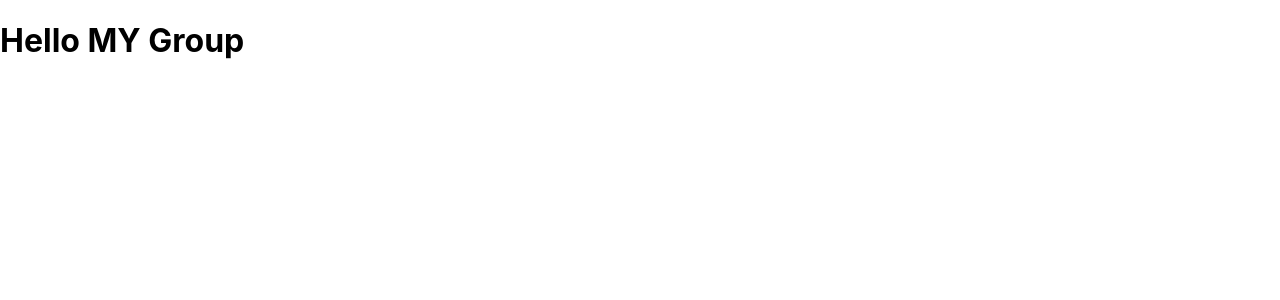
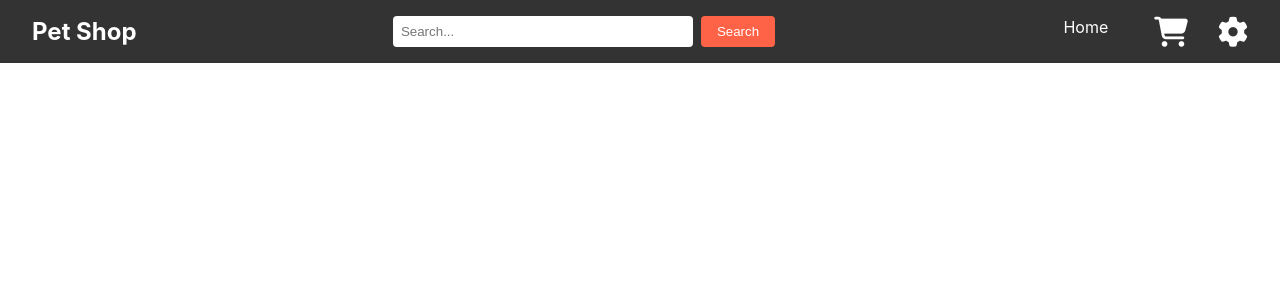
Before and after one commit to Phonekub/Assignment-Table, a React (Vite) app: page / in a window 1280 px wide. Shown: the top 300 px of the page. Built offline with nearby package versions, Linux system fonts and the light colour scheme.

Commit message:
add menu bar

```diff
--- /dev/null
+++ b/src/Menubar.css
@@ -0,0 +1,81 @@
+* {
+    margin: 0;
+    padding: 0;
+    box-sizing: border-box;
+}
+
+.menubar {
+    display: flex;
+    justify-content: space-between;
+    align-items: center;
+    background-color: #333;
+    color: #fff;
+    padding: 1rem 2rem;
+}
+
+.logo {
+    font-size: 1.5rem;
+    font-weight: bold;
+}
+
+.menu {
+    list-style: none;
+    display: flex;
+}
+
+.menu li {
+    margin-left: 2rem;
+}
+
+.menu li a {
+    color: #fff;
+    text-decoration: none;
+    font-size: 1rem;
+}
+
+.menu li a:hover {
+    color: #ff6347;
+}
+
+.search-form {
+    display: flex;
+    align-items: center;
+}
+
+.search-form input {
+    padding: 0.5rem;
+    border: none;
+    border-radius: 4px;
+    margin-right: 0.5rem;
+    width: 300px;
+}
+
+.search-form button {
+    padding: 0.5rem 1rem;
+    border: none;
+    border-radius: 4px;
+    background-color: #ff6347;
+    color: white;
+    cursor: pointer;
+}
+
+.search-form button:hover {
+    background-color: #ff4500;
+}
+
+.icons {
+    display: flex;
+    align-items: center;
+    margin-left: 1rem;
+}
+
+.icons i {
+    color: #fff;
+    font-size: 30px;
+    margin-left: 30px;
+    cursor: pointer;
+}
+
+.icons i:hover {
+    color: #ff6347;
+}
--- /dev/null
+++ b/src/Menubar.jsx
@@ -0,0 +1,44 @@
+import React, { useState } from 'react';
+import './Menubar.css';
+import '@fortawesome/fontawesome-free/css/all.min.css';
+
+
+const MenubarWithSearch = () => {
+    const [searchQuery, setSearchQuery] = useState('');
+
+    const handleSearchChange = (event) => {
+        setSearchQuery(event.target.value);
+    };
+
+    const handleSearchSubmit = (event) => {
+        event.preventDefault();
+        alert(`Searching for: ${searchQuery}`);
+    };
+
+    return (
+        <nav className="menubar">
+            <h1 className="logo">Pet Shop</h1>
+            <form className="search-form" onSubmit={handleSearchSubmit}>
+                <input
+                    type="text"
+                    placeholder="Search..."
+                    value={searchQuery}
+                    onChange={handleSearchChange}
+                />
+                <button type="submit">Search</button>
+            </form>
+            <ul className="menu">
+                <li><a href="/home">Home</a></li>
+                {/* <li><a href="/about">About</a></li> */}
+                {/* <li><a href="/services">Services</a></li> */}
+                {/* <li><a href="/contact">Contact</a></li> */}
+                <div className="icons">
+                    <a href="/cart" title="Cart"><i className="fas fa-shopping-cart"></i></a>
+                    <a href="/settings" title="Settings"><i className="fas fa-cog"></i></a>
+                </div>
+            </ul>
+        </nav>
+    );
+};
+
+export default MenubarWithSearch;
--- a/src/PetShop.jsx
+++ b/src/PetShop.jsx
@@ -1,3 +1,111 @@
-export default function(){
-    return (<><h1> Hello MY Group </h1></>);
+import './Petshop.css';
+import { useEffect, useState,useRef } from 'react';
+import axios from 'axios';
+function Item(props){
+    return (<div key={props.id}>
+        <img src={props.img} width={200} height={200}/><br/>
+        id: {props.id} <br/>
+        name: {props.name}<br/>
+        price: {props.price}<br/>
+        <button onClick={()=>props.callback(props)}>add cart</button>
+        <button onClick={()=>props.del_callback(props.id)}>delete</button>
+        <button onClick={()=>props.upd_callback(props)}>update</button>
+
+    </div>);
 }
+export default function Shop(){
+        let id;
+        const name_ref=useRef(null);
+        const price_ref=useRef(null);
+        const img_ref=useRef(null);
+        const [products,setProducts]=useState([]);
+        const URL="https://fuzzy-space-bassoon-wrv4j6vxjrc5xvv-5001.app.github.dev";
+        useEffect(()=>{
+            axios.get(URL+'/api/products')
+            .then(response=>{
+                setProducts(response.data);
+            })
+            .catch(error=>{
+                console.log("error");
+            });
+        }
+        ,[]);
+        const [cart,setCart]=useState([]);
+        function addCart(item){
+         setCart([...cart,{id:item.id,name:item.name,price:item.price,img:item.img}]);
+        }
+
+        const productList=products.map(item=><Item {...item} upd_callback={updateProductForm} callback={addCart} del_callback={delProduct}/>);
+        const cartList=cart.map((item,index)=><li>{item.id} {item.name} {item.price}
+        <button onClick={()=>{
+            alert('you click'+index);
+            setCart(cart.filter((i,_index)=>index!=_index));
+        }}>
+        Delete</button>
+        </li>);
+        let totalprice=0;
+        for(let i=0;i<cart.length;i++){
+            totalprice+=cart[i].price;
+        }
+        function addProduct(){
+            const data={
+                name:name_ref.current.value,
+                price:price_ref.current.value,
+                img:img_ref.current.value
+            };
+            axios.post(URL+'/api/addproduct',data)
+            .then(response=>{
+                if(response.data.status=="ok") alert("Add product sucessfully!");
+                setProducts(response.data.products);
+            })
+            .catch(error=>{
+                console.log("error");
+            });
+        }
+        function delProduct(id){
+            axios.delete(URL+'/api/delproduct/'+id)
+            .then(response=>{
+                if(response.data.status=="ok") alert("Delete product sucessfully!");
+                setProducts(response.data.products);
+            })
+            .catch(error=>{
+                console.log("error");
+            });
+        }
+        function updateProductForm(item){
+            id=item.id;
+            name_ref.current.value=item.name;
+            price_ref.current.value=item.price;
+            img_ref.current.value=item.img;
+        }
+        function updateProduct(){
+            const data={
+                name:name_ref.current.value,
+                price:price_ref.current.value,
+                img:img_ref.current.value
+            };
+            if (!id) alert("no id");
+            else
+            axios.put(URL+'/api/updateproduct/'+id,data)
+            .then(response=>{
+                if(response.data.status=="ok") alert("Update product sucessfully!");
+                setProducts(response.data.products);
+            })
+            .catch(error=>{
+                console.log("error");
+            });
+        }
+        return (<>
+        name :<input type="text" ref={name_ref}/>
+        price : <input type="text" ref={price_ref}/>
+        img : <input type="text" ref={img_ref}/>
+        <button onClick={addProduct}>add</button>
+        <button onClick={updateProduct}>update</button>
+
+        <div className='grid-container'>{productList}</div>
+        <h1>Cart</h1>
+        <button onClick={()=>setCart([])}>Clear all</button>
+        <ol>{cartList}</ol>
+        <h2>total price {totalprice} baht</h2>
+        </>);
+}
--- /dev/null
+++ b/src/Petshop.css
@@ -0,0 +1,18 @@
+.grid-container{
+    display : grid;
+    grid-template-columns: auto auto auto;
+    justify-content: space-evenly;
+    background-color: azure;
+}
+.grid-container>div{
+    margin:10px;
+    background-color: white;
+    padding-top:10px;
+    color:black;
+    border-color:grey;
+    border-style: solid;
+    border-radius: 15px;
+    text-align: center;
+    box-shadow: 5px 10px 8px #888888;
+
+}
--- a/src/index.jsx
+++ b/src/index.jsx
@@ -4,11 +4,13 @@ import './index.css';
 import App from './App';
 import reportWebVitals from './reportWebVitals';
 import PetShop from './PetShop';
+import Menubar from './Menubar';
 
 const root = ReactDOM.createRoot(document.getElementById('root'));
 root.render(
   <React.StrictMode>
-    <PetShop/>
+    {/* <PetShop/> */}
+    <Menubar/>
   </React.StrictMode>
 );
 
```
Also changed, not shown: package.json (+4 -9 lines), 1 other file (tests, documents, lock files or other folders).
